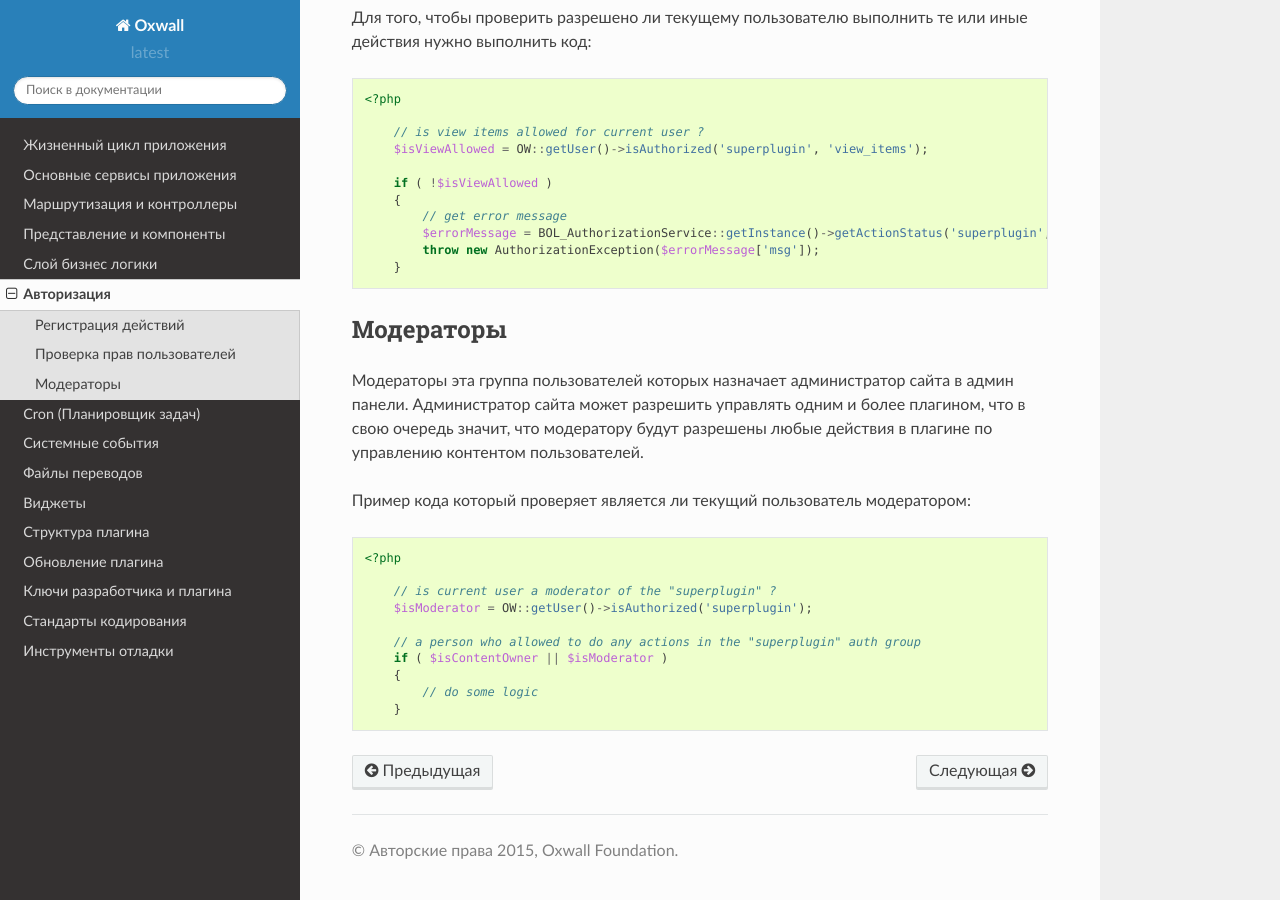
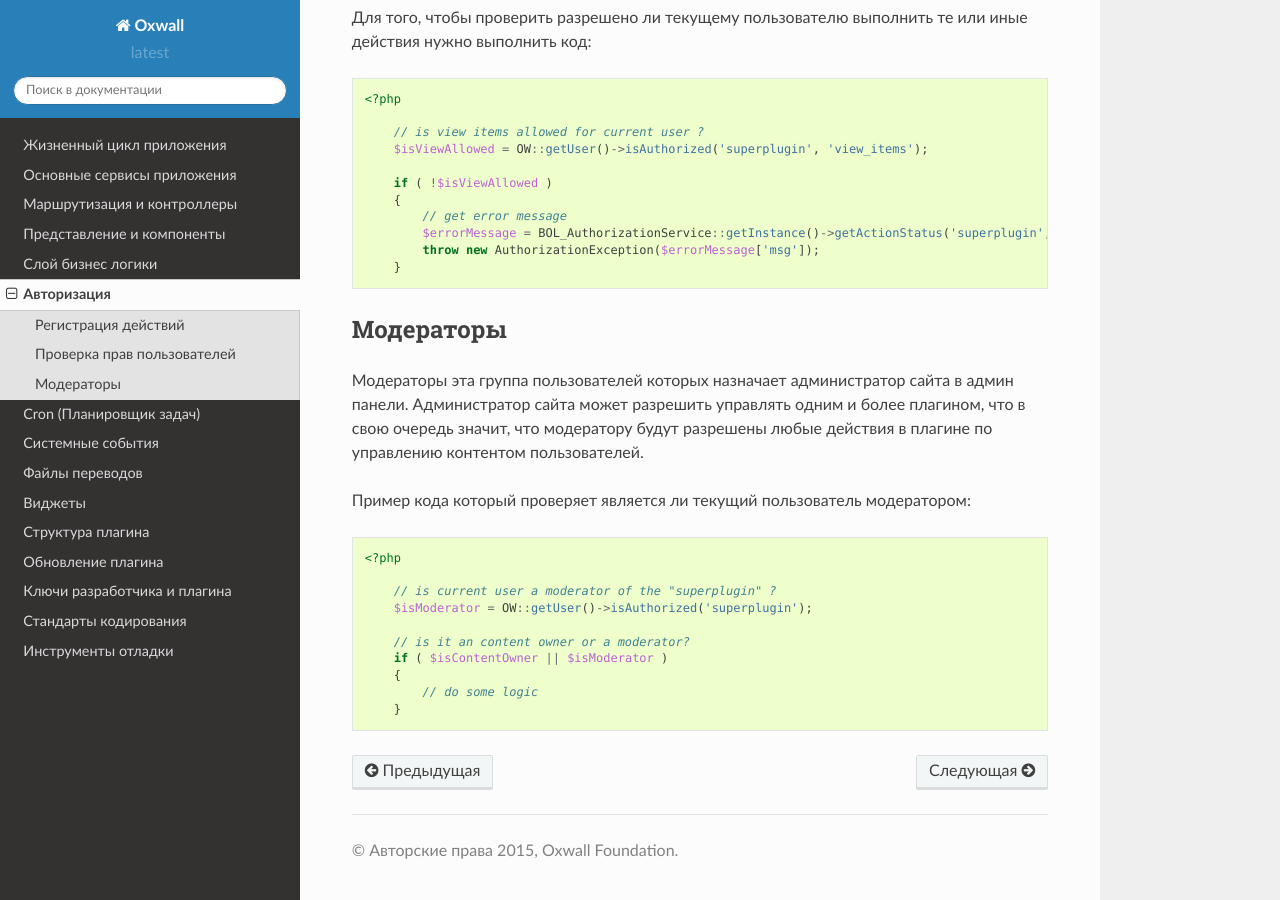
Before and after one commit to oxwall/docs-tech-ru, a Sphinx documentation site: the page built from docs/source/authorization.rst, in a window 1280 px wide and 900 px high, scrolled down 2367 px. Built offline with Sphinx 7.4.7 and the Read the Docs theme 2.0.0, drawn with Linux system fonts in a browser that asks for light colours.

Commit message:
a few changes in the auth page

```diff
--- a/docs/source/authorization.rst
+++ b/docs/source/authorization.rst
@@ -154,7 +154,7 @@
         // is current user a moderator of the "superplugin" ?
         $isModerator = OW::getUser()->isAuthorized('superplugin');
 
-        // a person who allowed to do any actions in the "superplugin" auth group
+        // is it an content owner or a moderator?
         if ( $isContentOwner || $isModerator )
         {
             // do some logic
```
